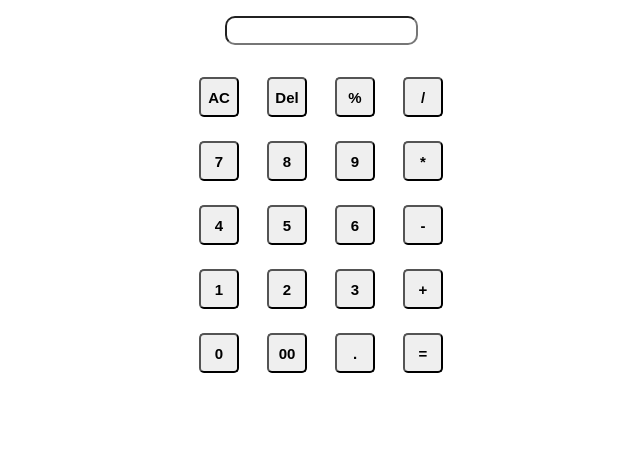
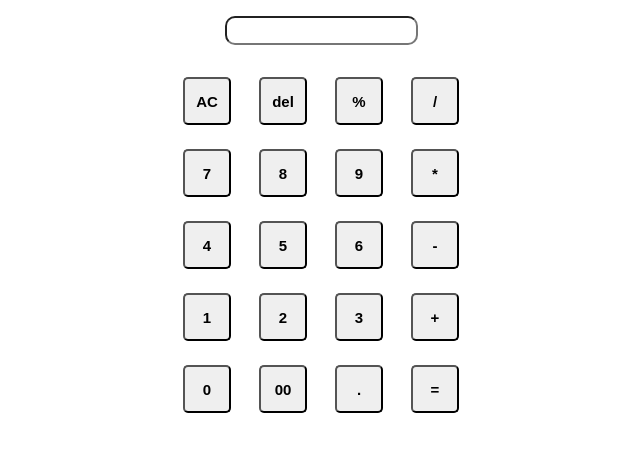
Before and after one commit to SinghLokesh02/30projects30days, a plain HTML site: page Calculator/index.html in a window 1280 px wide. Shown: the whole page, without its empty margins (319-959 px from the left). Drawn offline with Linux system fonts and the light colour scheme.

Commit message:
Changed some Code

```diff
--- a/Calculator/index.html
+++ b/Calculator/index.html
@@ -14,7 +14,7 @@
     <div class="buttons">
         <div class="line1">
             <input type="button" value="AC">
-            <input type="button" value="Del">
+            <input type="button" value="del">
             <input type="button" value="%">
             <input type="button" value="/">
         </div>
--- a/Calculator/index.js
+++ b/Calculator/index.js
@@ -13,7 +13,7 @@ for(button of buttons) {
         else if(value === 'AC'){
             curDisplay = '0';
         }
-        else if(value === '<-'){
+        else if(value === 'del'){
             curDisplay = curDisplay.slice(0,-1);
         }
         else{
--- a/Calculator/style.css
+++ b/Calculator/style.css
@@ -4,8 +4,8 @@
 }
 
 input[type='button']{
-    width: 5vh;
-    height: 5vh;
+    width: 6vh;
+    height: 6vh;
     margin: 1.5vh;
     font-size: 15px;
     font-weight: bolder;
```
